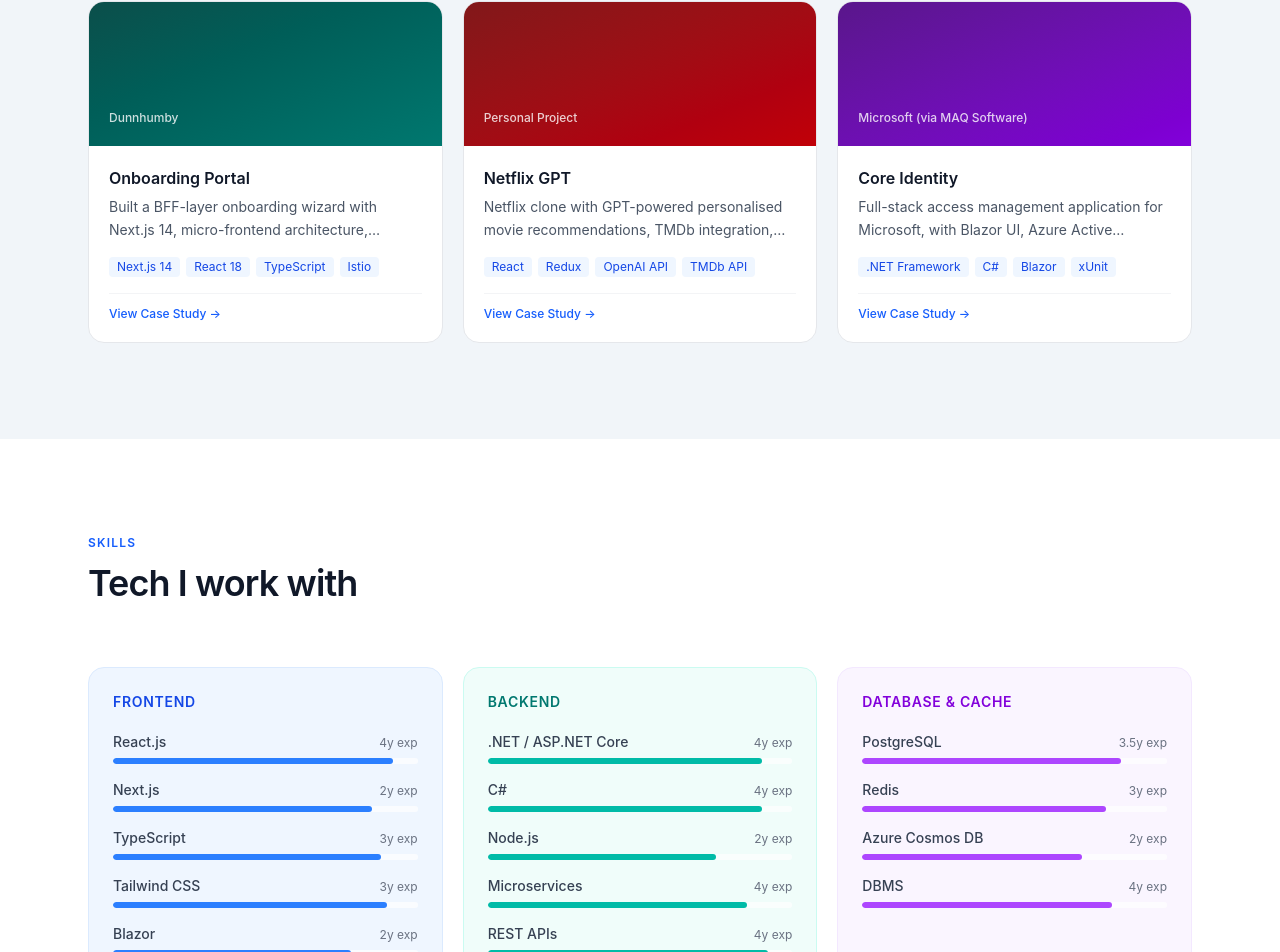
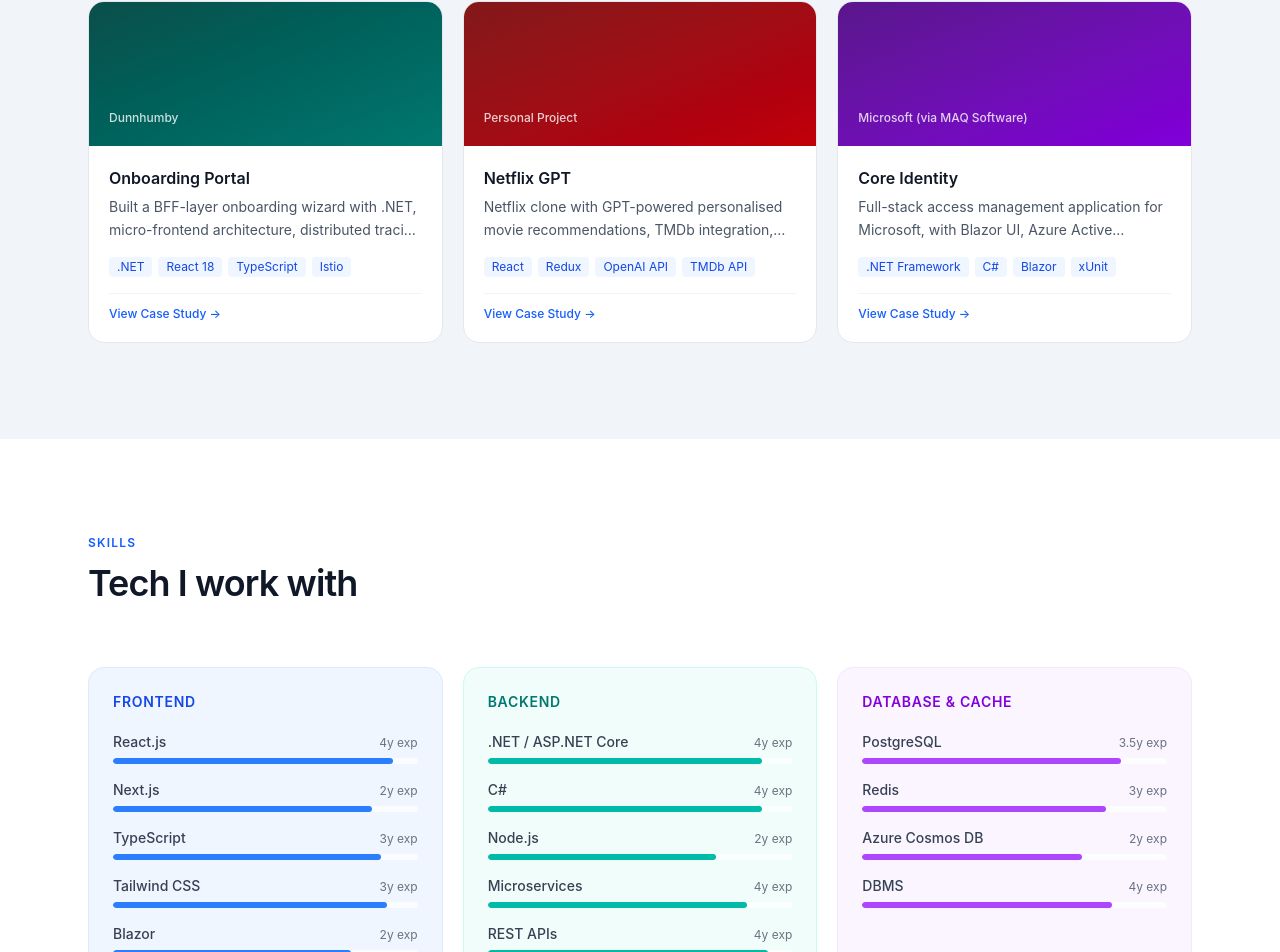
Before and after one commit to hritik421/my-portfolio, a React (Vite) app: page / in a window 1280 px wide. Shown: the part 2335-3287 px from the top of the page. Built offline with nearby package versions, Linux system fonts and the light colour scheme.

Commit message:
Update project details to use .NET instead of Next.js

```diff
--- a/src/data/projects.js
+++ b/src/data/projects.js
@@ -56,17 +56,17 @@
     featured: true,
     category: ["frontend", "fullstack"],
     shortDesc:
-      "Built a BFF-layer onboarding wizard with Next.js 14, micro-frontend architecture, distributed tracing across 7+ microservices, and Kubernetes deployments.",
+      "Built a BFF-layer onboarding wizard with .NET, micro-frontend architecture, distributed tracing across 7+ microservices, and Kubernetes deployments.",
     problem:
       "Dunnhumby needed a unified onboarding experience for Walmart and other global retail clients, supporting multi-language, multi-tenant configurations, GDPR consent flows, and a complex product hierarchy selection (L1–L5) — all while integrating with 7+ independently deployed microservices.",
     solution:
-      "Designed a Backend-for-Frontend (BFF) proxy layer using Next.js 14 API routes and Istio service mesh, giving the frontend a single clean API surface. Built a multi-step onboarding wizard with React 18 Server/Client Components, Context API, and i18next for multilingual support. Enabled end-to-end distributed tracing with New Relic. Architected a micro-frontend widget for product hierarchy selection using Web Components and an EventBus communication library.",
+      "Designed a Backend-for-Frontend (BFF) proxy layer using .NET and Istio service mesh, giving the frontend a single clean API surface. Built a multi-step onboarding wizard with React 18, Context API, and i18next for multilingual support. Enabled end-to-end distributed tracing with New Relic. Architected a micro-frontend widget for product hierarchy selection using Web Components and an EventBus communication library.",
     outcome: [
       { metric: "7+", label: "Microservices integrated" },
       { metric: "Multi-lang", label: "i18n support" },
       { metric: "GDPR", label: "Compliant flow" },
     ],
-    techStack: ["Next.js 14", "React 18", "TypeScript", "Istio", "New Relic", "Kubernetes", "Helm", "ArgoRollouts", "i18next"],
+    techStack: [".NET", "React 18", "TypeScript", "Istio", "New Relic", "Kubernetes", "Helm", "ArgoRollouts", "i18next"],
     decisions: [
       {
         title: "BFF over direct microservice calls",
```
